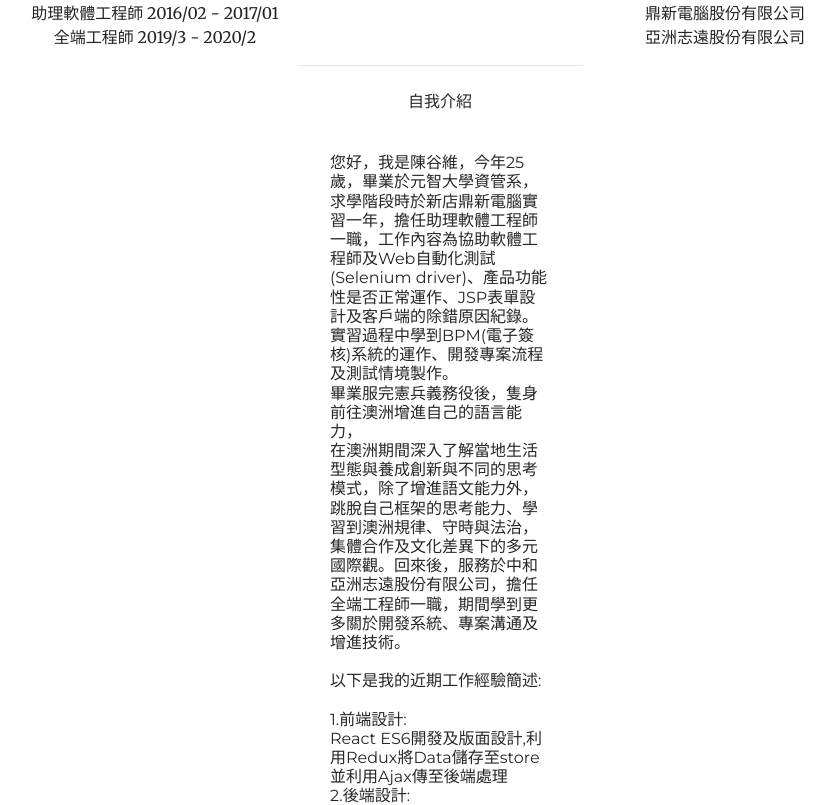
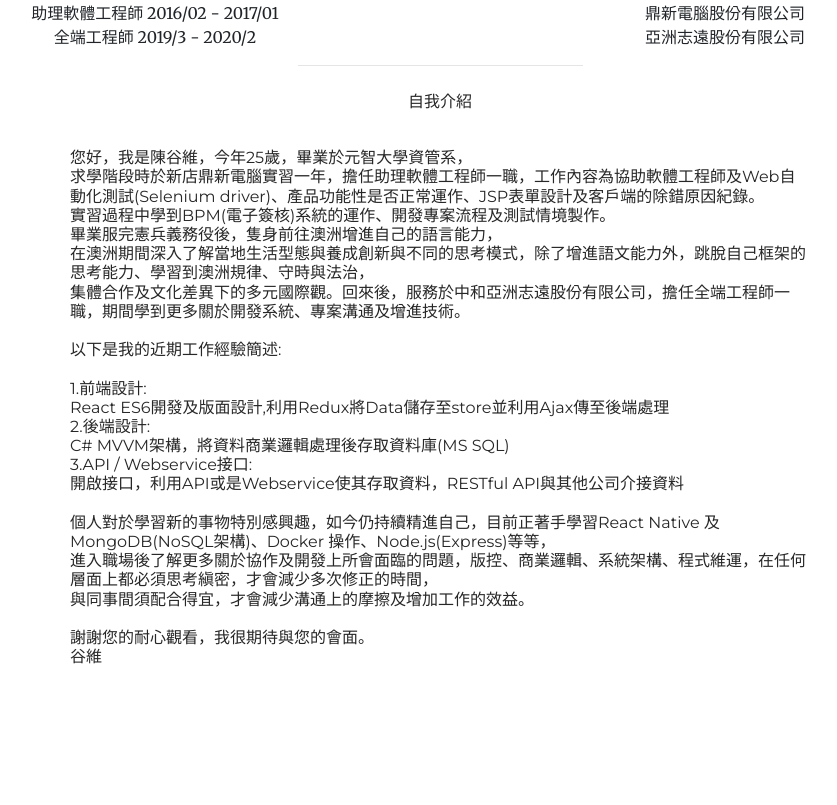
Before and after one commit to GuWei0112/guweicv, a React app: page /guweicv/about in a window 1280 px wide. Shown: the part 460-1265 px from the top of the page, without its empty margins (200-1037 px from the left). After the commit the page ends 1144 px from the top, so only its background shows below. Built offline with nearby package versions, Linux system fonts and the light colour scheme.

Commit message:
update the css

```diff
--- a/src/components/about/about.components.jsx
+++ b/src/components/about/about.components.jsx
@@ -1,5 +1,5 @@
 import React from "react";
-import { AboutContainer, AboutList, About } from "./about.styles";
+import { AboutContainer, AboutList, About,AboutProf } from "./about.styles";
 import EducationPage from "../../pages/education/Education.components";
 export default ({ about }) => {
   let { history, intro } = about.cvC;
@@ -29,9 +29,9 @@ export default ({ about }) => {
       <AboutList>
         <h3>自我介紹</h3>
       </AboutList>
-      <About>
-        <h3 style={{ textAlign: "left" ,padding:'0px 300px'}}>{intro}</h3>
-      </About>
+      <AboutProf>
+        <h3 style={{ textAlign: "left" }}>{intro}</h3>
+      </AboutProf>
     </AboutContainer>
   );
 };
--- a/src/components/about/about.styles.jsx
+++ b/src/components/about/about.styles.jsx
@@ -12,3 +12,25 @@ export const About = styled.div`
   font-size:10px;
   white-space: pre-line;
 `;
+
+export const AboutProf = styled.div`
+  padding: 5px 160px;
+  white-space: pre-line;
+    @media (min-width: 768px) {
+      padding:0px 150px;
+    }
+
+    @media (min-width: 1024px) {
+      padding:0px  200px;
+    }
+
+    @media (min-width: 1440px) {
+      padding:0px  250px;
+    }
+
+    @media (min-width: 2560px) {
+      padding:0px  500px;
+    }
+
+
+`;
```
